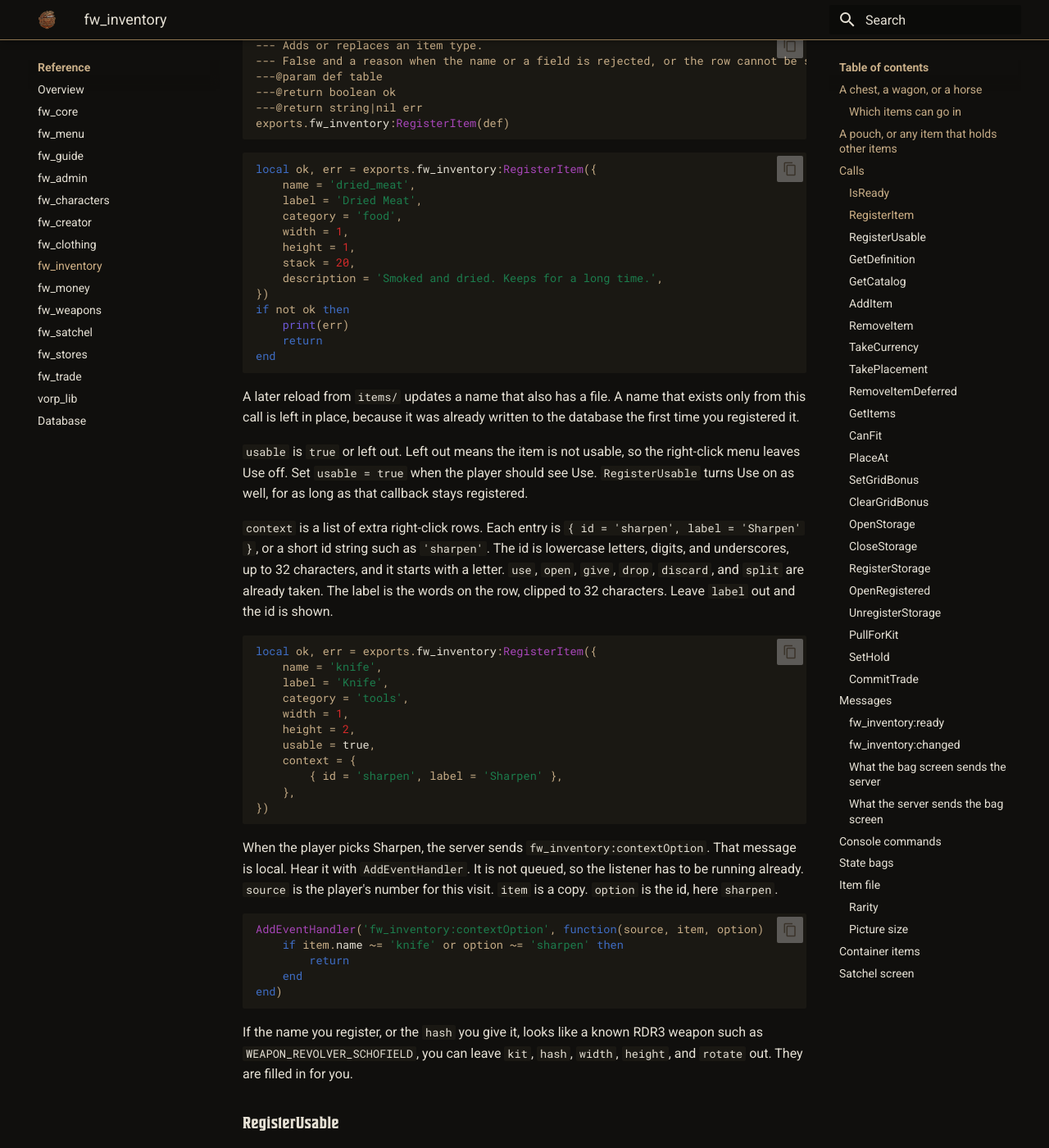
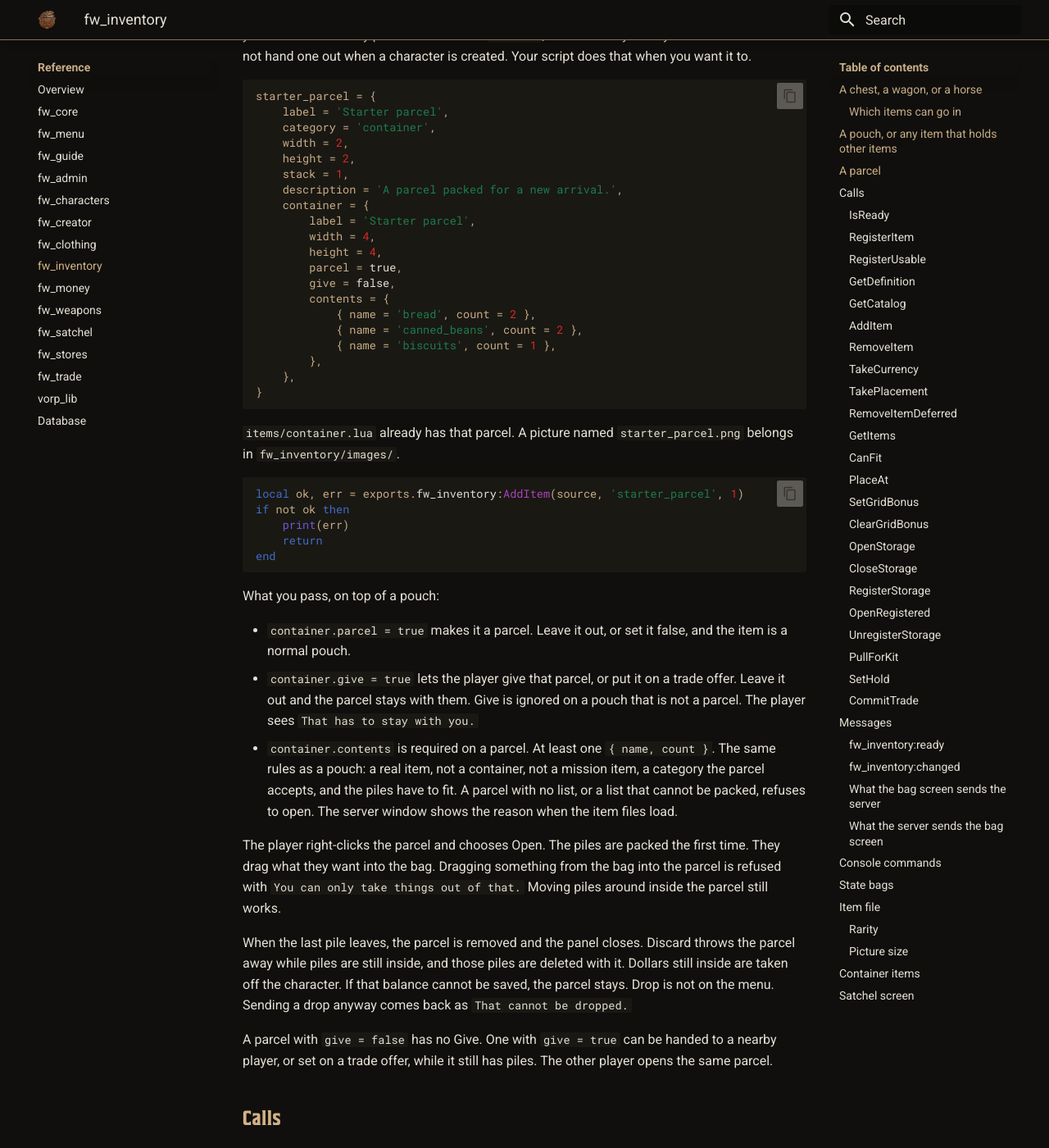
Before and after one commit to Benality/fw-framework-docs, an MkDocs documentation site: the page built from content/fw-inventory.md, in a window 1280 px wide and 1400 px high, scrolled down 5691 px. Shown: the whole window at 82% size. Built offline with MkDocs 1.6.1 and Material for MkDocs 9.7.7, drawn with Linux system fonts in a browser that asks for light colours; some of the changed text lies outside the part shown.

Commit message:
Explain parcels and how a chest or pouch can start with items.
Co-authored-by: Cursor <cursoragent@cursor.com>

````diff
--- a/content/fw-inventory.md
+++ b/content/fw-inventory.md
@@ -39,6 +39,7 @@ Hold at that spot opens the chest. A horse bag or a wagon has no `locations`. Yo
 - `characters`, on a shared storage, is the list of character ids allowed to open it. Leave it out, or pass nothing, and any character can open it. A personal storage ignores this list. The character id comes from `fw_characters`.
 - `adminOnly = true` means only a player `fw_admin` counts as an admin can open it. Anyone else gets `You cannot open that.` It still follows `shared`. A shared admin chest is one grid. A personal admin chest is one grid per admin. Leave it out and it is false.
 - `locations` is optional. Each entry is `coords` and `distance`. With no locations, nothing is placed in the world.
+- `contents` is optional. A list of `{ name = 'bread', count = 2 }`. The first time that storage is opened, and it has no saved row yet, those piles are packed in. A later open shows what was left. Taking them out does not pack them again. An empty chest stays empty. A shared chest packs once for everyone. A personal chest (`shared = false`) packs once for each character, because each character has a different saved grid. Dollars in that list stay on the chest until someone takes them out. A bad list comes back from `RegisterStorage` as the reason. Leave `contents` out and the chest starts empty.
 - `width` and `height` are how many squares, from 1 to 24. The example is 8 across and 6 down.
 - `label` is the title the player sees, and the words on the prompt. Leave it out and the title is `Storage`.
 - The bag opens at the same time, with the chest beside it. The player drags items between them.
@@ -110,6 +111,7 @@ What you pass:
 - `container.width` and `container.height` are how many squares are inside the pouch, from 1 to 24. Here that is 4 by 4.
 - `container.label` is the title of that second grid.
 - `container.categories` follows the same rules as a chest. Leave it out and the pouch takes anything. `{ 'herbs' }` takes herbs only. A pouch still cannot hold another pouch. The player sees `A container cannot go in there.`
+- `container.contents` is optional. The same list as a chest: `{ name = 'bread', count = 2 }`. The first time that pouch is opened, those piles are packed in. After that it is a normal pouch. The player can put piles back in. Opening it again does not pack the list a second time. Dollars in that list count on the character who is carrying the pouch, the same way dollars already in a carried pouch do. A name that is not an item, a container, a mission item, the wrong category, or a pile that does not fit makes that pouch refuse to open. The server window shows the reason when the item files load.
 - A pouch always holds a count of 1. Two pouches cannot share one square, because each one has its own contents.
 
 A picture named `seed_pouch.png` goes in `fw_inventory/images/`. A new picture shows up after `ensure fw_inventory`.
@@ -139,6 +141,55 @@ Discard throws the pouch away and deletes what was inside it. `RemoveItem` does
 Dollars in a pouch you are carrying still count on `GetCash`. Dropping that pouch moves those dollars onto the pouch. They count again when someone picks the pouch up.
 
 Drop sets the pouch on the ground in front of the player. The contents stay, and the pouch keeps the same size and the same categories. Hold Open at the bag to look inside. Hold Pick up to put it back in a satchel that has room. Anyone nearby can do either. A restart leaves the pouch where it was. Bread, ammo, and guns have Discard only. They do not get Drop. Dollars do not get Drop either. The player puts them in a money bag, then drops that bag. The reason on the dollars themselves is `Put that in a bag first.`
+
+## A parcel
+
+A parcel is a pouch the player only takes things out of. It is for a starter package, or anything else you hand over already packed. Give it with `AddItem`, the same way as any other item. This does not hand one out when a character is created. Your script does that when you want it to.
+
+```lua
+starter_parcel = {
+    label = 'Starter parcel',
+    category = 'container',
+    width = 2,
+    height = 2,
+    stack = 1,
+    description = 'A parcel packed for a new arrival.',
+    container = {
+        label = 'Starter parcel',
+        width = 4,
+        height = 4,
+        parcel = true,
+        give = false,
+        contents = {
+            { name = 'bread', count = 2 },
+            { name = 'canned_beans', count = 2 },
+            { name = 'biscuits', count = 1 },
+        },
+    },
+}
+```
+
+`items/container.lua` already has that parcel. A picture named `starter_parcel.png` belongs in `fw_inventory/images/`.
+
+```lua
+local ok, err = exports.fw_inventory:AddItem(source, 'starter_parcel', 1)
+if not ok then
+    print(err)
+    return
+end
+```
+
+What you pass, on top of a pouch:
+
+- `container.parcel = true` makes it a parcel. Leave it out, or set it false, and the item is a normal pouch.
+- `container.give = true` lets the player give that parcel, or put it on a trade offer. Leave it out and the parcel stays with them. Give is ignored on a pouch that is not a parcel. The player sees `That has to stay with you.`
+- `container.contents` is required on a parcel. At least one `{ name, count }`. The same rules as a pouch: a real item, not a container, not a mission item, a category the parcel accepts, and the piles have to fit. A parcel with no list, or a list that cannot be packed, refuses to open. The server window shows the reason when the item files load.
+
+The player right-clicks the parcel and chooses Open. The piles are packed the first time. They drag what they want into the bag. Dragging something from the bag into the parcel is refused with `You can only take things out of that.` Moving piles around inside the parcel still works.
+
+When the last pile leaves, the parcel is removed and the panel closes. Discard throws the parcel away while piles are still inside, and those piles are deleted with it. Dollars still inside are taken off the character. If that balance cannot be saved, the parcel stays. Drop is not on the menu. Sending a drop anyway comes back as `That cannot be dropped.`
+
+A parcel with `give = false` has no Give. One with `give = true` can be handed to a nearby player, or set on a trade offer, while it still has piles. The other player opens the same parcel.
 
 ## Calls
 
@@ -569,7 +620,7 @@ Runs on the server. Opens a chest, wagon, or horse, as described in [A chest, a
 exports.fw_inventory:OpenStorage(source, id, params)
 ```
 
-`id` is the name from the chest section. `params.width` and `params.height` are the squares, from 1 to 24. `params.label` is the title. `params.categories` is the list of categories, or leave it out. `params.acceptWeapons` defaults to yes on this call. Pass `false` when this open should refuse weapons. A storage you registered should be opened with `OpenRegistered` instead, so the personal name, the character list, and `adminOnly` are applied.
+`id` is the name from the chest section. `params.width` and `params.height` are the squares, from 1 to 24. `params.label` is the title. `params.categories` is the list of categories, or leave it out. `params.acceptWeapons` defaults to yes on this call. Pass `false` when this open should refuse weapons. `params.contents` is the same list as `RegisterStorage`. It is packed only when this id has no saved row yet. A later open of the same id ignores the list. A bad list comes back with the same reasons as `RegisterStorage`. A storage you registered should be opened with `OpenRegistered` instead, so the personal name, the character list, and `adminOnly` are applied.
 
 | `err` | When |
 | --- | --- |
@@ -626,7 +677,7 @@ Runs on the server. Call it when your script starts. The fields are in [A chest,
 exports.fw_inventory:RegisterStorage(params)
 ```
 
-`params.id` follows the name rules in the chest section, and it must not start with `item:`. `params.shared` left out means one shared grid. `params.acceptWeapons` left out means weapons stay out. `params.adminOnly` left out means anyone can open it. `params.characters` left out means any character, on a shared storage. `params.locations` left out means no spot in the world.
+`params.id` follows the name rules in the chest section, and it must not start with `item:`. `params.shared` left out means one shared grid. `params.acceptWeapons` left out means weapons stay out. `params.adminOnly` left out means anyone can open it. `params.characters` left out means any character, on a shared storage. `params.locations` left out means no spot in the world. `params.contents` left out means the chest starts empty. When you pass it, the piles are packed the first time that grid is opened, as described in the chest section.
 
 | `err` | When |
 | --- | --- |
@@ -636,6 +687,13 @@ exports.fw_inventory:RegisterStorage(params)
 | `Invalid storage categories.` | `params.categories` was something other than a list of category names. |
 | `Invalid character list.` | `params.characters` was not a list of character ids. |
 | `Invalid storage locations.` | A spot was missing `coords`. |
+| `Invalid storage contents.` | `contents` was not a list of `{ name, count }`, or a count was outside 1–1000. |
+| `Unknown item.` | A contents name is not an item. |
+| `A container cannot go in there.` | A contents entry is itself a pouch or a parcel. |
+| `That has to stay with you.` | A contents entry is a mission item. |
+| `That does not go in there.` | A contents entry is a category this chest does not take. |
+| `Weapons do not go in there.` | A contents entry is a weapon and `acceptWeapons` is not set. |
+| `Not enough room.` | The piles do not fit the width and height. |
 
 ```lua
 local ok, err = exports.fw_inventory:RegisterStorage({
@@ -822,15 +880,15 @@ These are networked (`RegisterNetEvent` on the server, sent from the player's ga
 | `fw_inventory:open` | none | Opens the bag for the sender. Answered with `fw_inventory:opened`, or `fw_inventory:rejected` when the item list is not ready or the player has no character. |
 | `fw_inventory:move` | `id, x, y, rotated, token` | Moves a placement already in the bag to a new cell, or turns it. `id` is the placement id. `rotated` is `true`, `false`, or left out to keep its current facing. |
 | `fw_inventory:sort` | `token` | Rearranges the whole bag by item category, then size. |
-| `fw_inventory:discard` | `id, count, token` | Throws away up to `count` of that placement. `count` defaults to 1. The last one removes the placement, and deletes the container it owns, if it had one. |
-| `fw_inventory:drop` | `id, token` | Sets a pouch on the ground. `id` is the placement. Only an item with a `container` block can be dropped. The contents stay. `That cannot be dropped.` is anything else. `That item is in a trade.` is a placement set aside for a trade. |
+| `fw_inventory:discard` | `id, count, token` | Throws away up to `count` of that placement. `count` defaults to 1. The last one removes the placement, and deletes the container it owns, if it had one. A pouch that still holds dollars refuses with `Empty the bag first.` A parcel does not. Its remaining piles, including dollars, are deleted with it. |
+| `fw_inventory:drop` | `id, token` | Sets a pouch on the ground. `id` is the placement. Only an item with a `container` block can be dropped. A parcel cannot. The player sees `That cannot be dropped.` The contents of a pouch stay. `That item is in a trade.` is a placement set aside for a trade. |
 | `fw_inventory:split` | `id, count, token` | Cuts `count` off a stackable placement onto an empty cell of its own. `count` is a whole number from 1 up to one less than what is already there, and the item must be able to stack. `Not enough room.` means the bag has no free cell of that size. |
 | `fw_inventory:use` | `id, token, side` | Uses that placement, or opens a pouch. The bag sends this for Use, and for Open on a pouch. `side` is `'storage'` when the placement is sitting in an open chest or pouch rather than the bag — that is refused with `Take it out first.` Opens a pouch's storage, or runs its `RegisterUsable` callback, or rejects with `This cannot be used.` Three pouches can be open at once. A fourth is refused with `Close a pouch first.` |
 | `fw_inventory:context` | `id, option, token` | The player picked a custom right-click row. `id` is the placement. `option` is the id from `context` on the item. `That action is not on this item.` means that id was not registered. `That item is in a trade.` means the pile is set aside. On success the server sends the local message `fw_inventory:contextOption`. |
 | `fw_inventory:storageClose` | `id` | Closes one pouch when `id` is that pouch. Leave `id` out to close every pouch the sender has open. Answered with `fw_inventory:storageClosed`. |
 | `fw_inventory:storageMove` | `storageId, id, x, y, rotated, token` | Moves a placement inside the pouch named by `storageId`, not the bag. `id` is the placement. |
 | `fw_inventory:transfer` | `fromSide, id, x, y, rotated, token, storageId, toStorageId` | Moves a placement between the bag and one open pouch, or from one open pouch to another. `fromSide` is `'satchel'` or `'storage'`. `storageId` is the pouch. When the pile moves from one open pouch onto another, `storageId` is the pouch it leaves and `toStorageId` is the pouch it lands in. |
-| `fw_inventory:deposit` | `id, containerId, token` | Puts the whole satchel pile `id` into the pouch placement `containerId`. The pouch can stay closed. The pile fills an open pile of the same item, then the first empty square. `Not enough room.` means the pouch cannot hold it. `That does not go in there.` means the pouch does not take that category. `A container cannot go in there.` means the pile is itself a pouch. `That item is in a trade.` means one of the two placements is set aside. |
+| `fw_inventory:deposit` | `id, containerId, token` | Puts the whole satchel pile `id` into the pouch placement `containerId`. The pouch can stay closed. The pile fills an open pile of the same item, then the first empty square. `Not enough room.` means the pouch cannot hold it. `That does not go in there.` means the pouch does not take that category. `You can only take things out of that.` means it is a parcel. `A container cannot go in there.` means the pile is itself a pouch. `That item is in a trade.` means one of the two placements is set aside. |
 | `fw_inventory:openRegistered` | `id` | Opens a registered storage for the sender. `id` is the name from `RegisterStorage`. Answered with `fw_inventory:opened`, or `fw_inventory:rejected` with `You cannot open that.` and the other reasons from `OpenRegistered`. The world prompt sends this. A horse script can call `OpenRegistered` instead. |
 | `fw_inventory:requestStorageLocations` | none | Asks for the spots that have a prompt. Answered with `fw_inventory:storageLocations` for the sender. |
 | `fw_inventory:requestNearbyDrops` | none | Asks which pouches are within 100 meters of the sender. Answered with `fw_inventory:dropped` only when that set changed. The same set gets no reply. |
@@ -904,7 +962,7 @@ return {
 | `rotate` | false | The player can turn it. |
 | `kit` | none | Which weapon slot can hold it: `revolver`, `pistol`, `longarm`, `bow`, `lasso`, `melee`, `lantern`, `binoculars`, or `fishingrod`. |
 | `hash` | none | Weapon name, such as `WEAPON_REVOLVER_CATTLEMAN`. Required when `kit` is set. |
-| `container` | none | Opens a second grid when the player right-clicks the item and chooses Open. Stack is forced to 1. |
+| `container` | none | Opens a second grid when the player right-clicks the item and chooses Open. Stack is forced to 1. `parcel`, `give`, and `contents` are described in [A parcel](#a-parcel). `contents` on a pouch is described in [A pouch](#a-pouch-or-any-item-that-holds-other-items). |
 | `usable` | false | `true` puts Use on the right-click menu. Left out, or `false`, leaves Use off unless `RegisterUsable` has a callback for this name. A pouch still shows Open. |
 | `context` | none | Extra right-click rows. A list of `{ id = 'sharpen', label = 'Sharpen' }`, or id strings. The player’s choice arrives as `fw_inventory:contextOption`. |
 | `ammo` | none | A box or a bundle of arrows. `key` is the game ammo name, such as `AMMO_REVOLVER`. `fits` is which guns take it: `revolver`, `pistol`, `repeater`, `rifle`, `elephant`, `shotgun`, `arrow`, or `varmint`. `max` is the most of that kind on the character, from 1 to 999. `refill` is how many one use adds, and it cannot be higher than `max`. `instant` skips the open wait. Arrows set it. `stack` is how many of the item the satchel can hold. |
````
